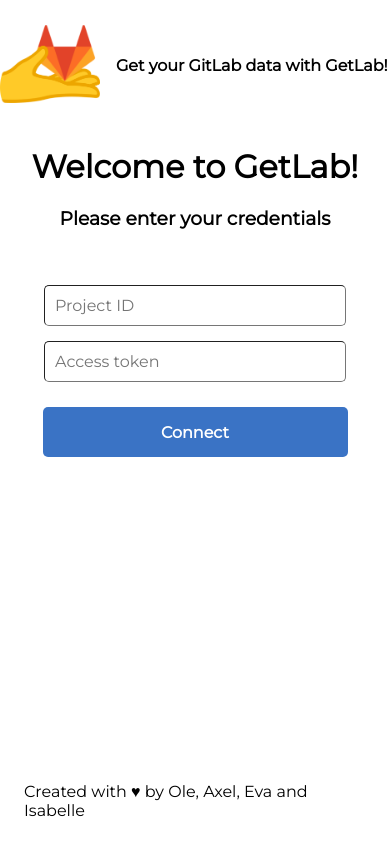
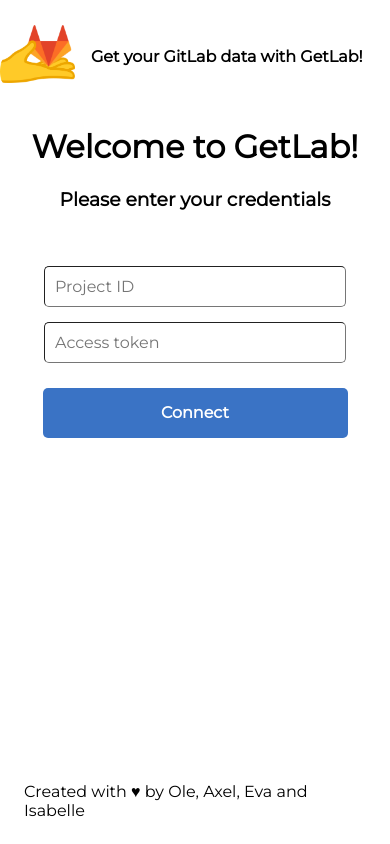
Before and after one commit to isabelle-galleberg/IT2810-GetLab, a React (Create React App) app: page / in a window 390 px wide. Built offline with nearby package versions, Linux system fonts and the light colour scheme.

Commit message:
fix: scale Getlab logo for smaller screens

```diff
--- a/src/App.css
+++ b/src/App.css
@@ -30,3 +30,9 @@
 footer p {
 	margin: 0;
 }
+
+@media screen and (max-width: 500px) {
+	.getLabLogo {
+		width: 75px;
+	}
+}
```
Lines whose indentation alone changed are shown as unchanged.
